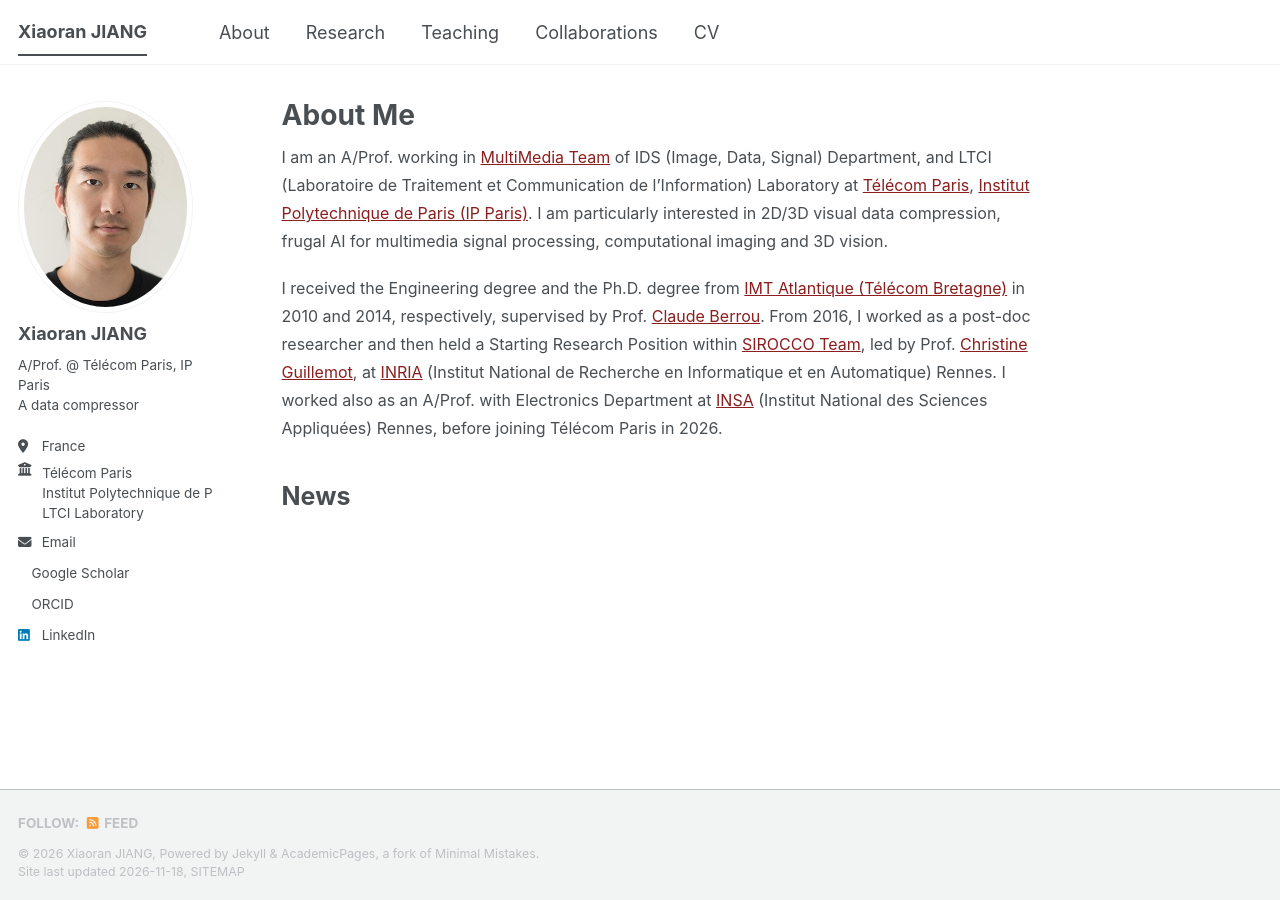
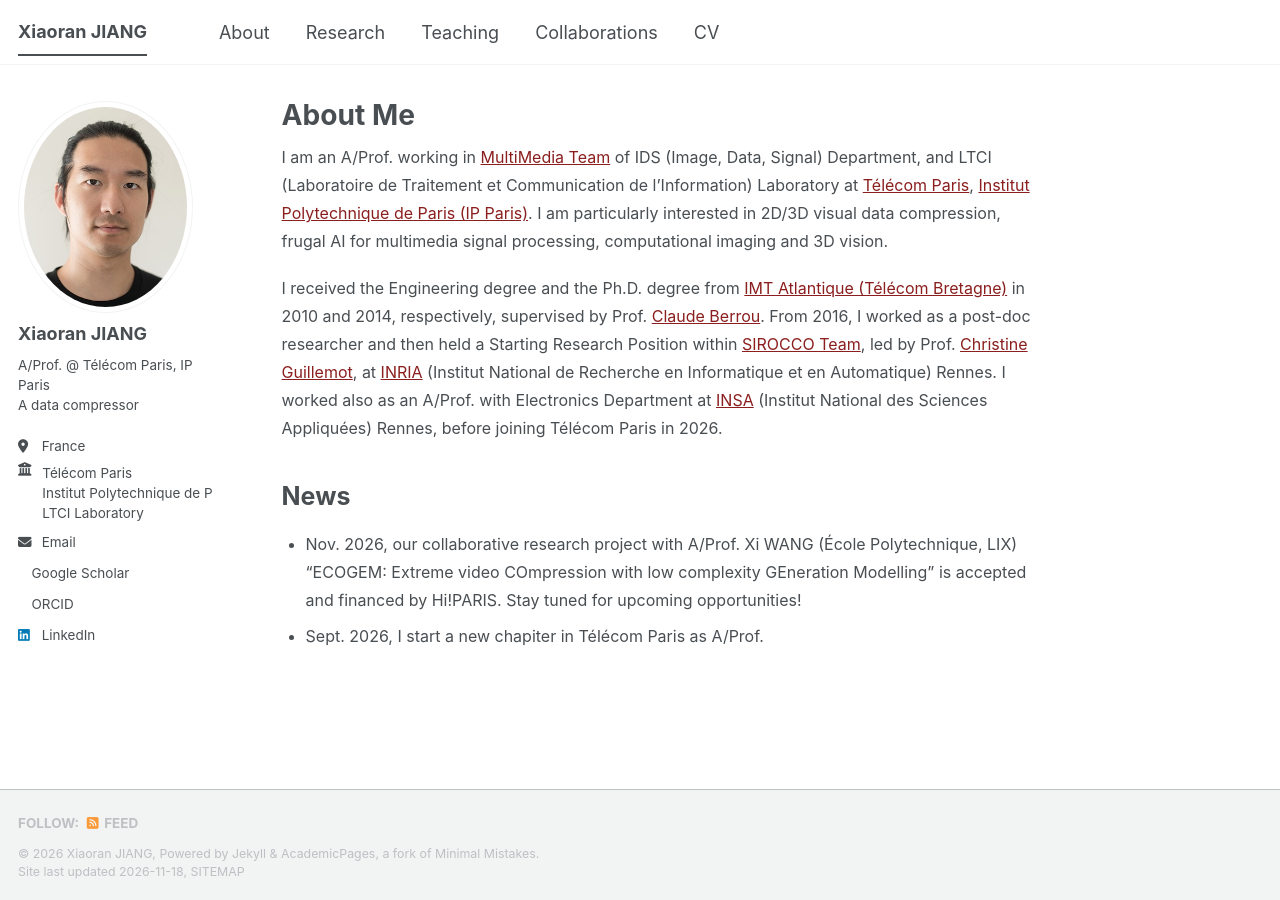
Before and after one commit to xiaoranjiang/xiaoranjiang.github.io, a Jekyll site: the page built from _pages/about.md, in a window 1280 px wide. Built offline with Jekyll 4.4.1, drawn with Linux system fonts in a browser that asks for light colours; a style sheet for code colours, icons or effects is not loaded.

Commit message:
Update about.md

```diff
--- a/_pages/about.md
+++ b/_pages/about.md
@@ -14,7 +14,8 @@ I received the Engineering degree and the Ph.D. degree from <a href="https://www
 
 News
 ======
-
+- Nov. 2026, our collaborative research project with A/Prof. Xi WANG (École Polytechnique, LIX) "ECOGEM: Extreme video COmpression with low complexity GEneration Modelling" is accepted and financed by Hi!PARIS. Stay tuned for upcoming opportunities!
+- Sept. 2026, I start a new chapiter in Télécom Paris as A/Prof.
 
 <!--
 This is the front page of a website that is powered by the [Academic Pages template](https://github.com/academicpages/academicpages.github.io) and hosted on GitHub pages. [GitHub pages](https://pages.github.com) is a free service in which websites are built and hosted from code and data stored in a GitHub repository, automatically updating when a new commit is made to the repository. This template was forked from the [Minimal Mistakes Jekyll Theme](https://mmistakes.github.io/minimal-mistakes/) created by Michael Rose, and then extended to support the kinds of content that academics have: publications, talks, teaching, a portfolio, blog posts, and a dynamically-generated CV. Incidentally, these same features make it a great template for anyone that needs to show off a professional template!
```
